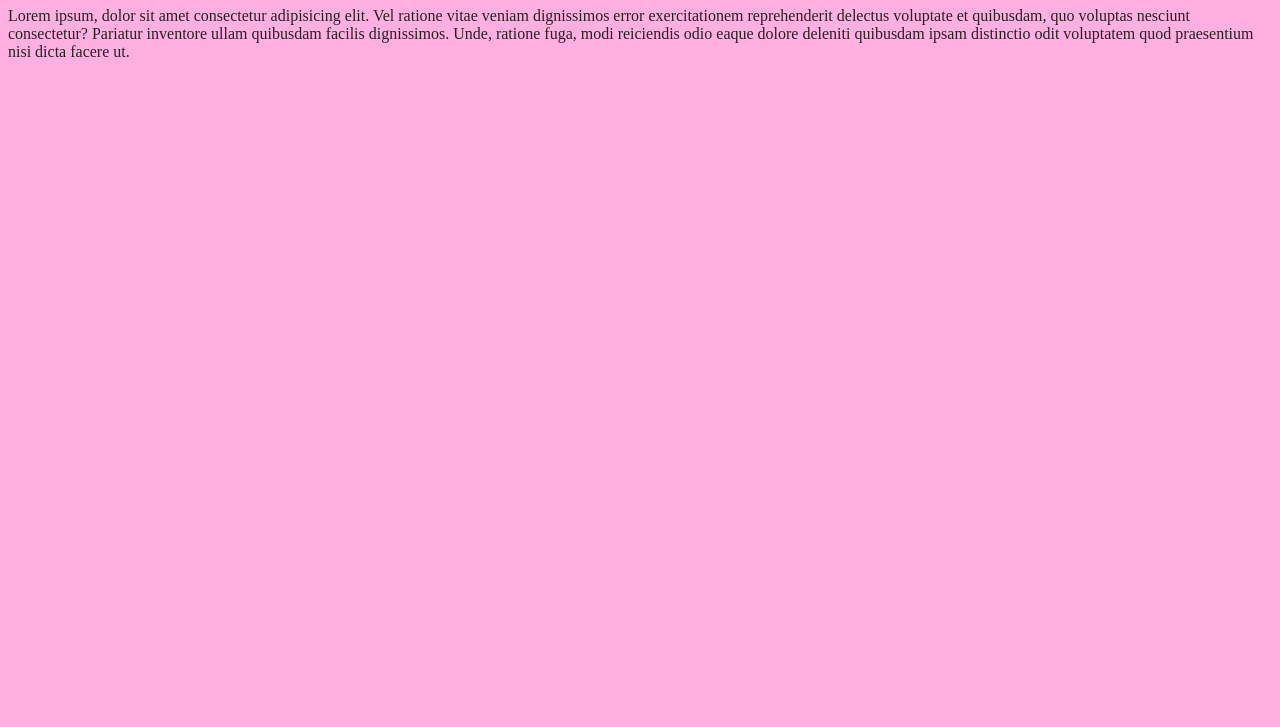
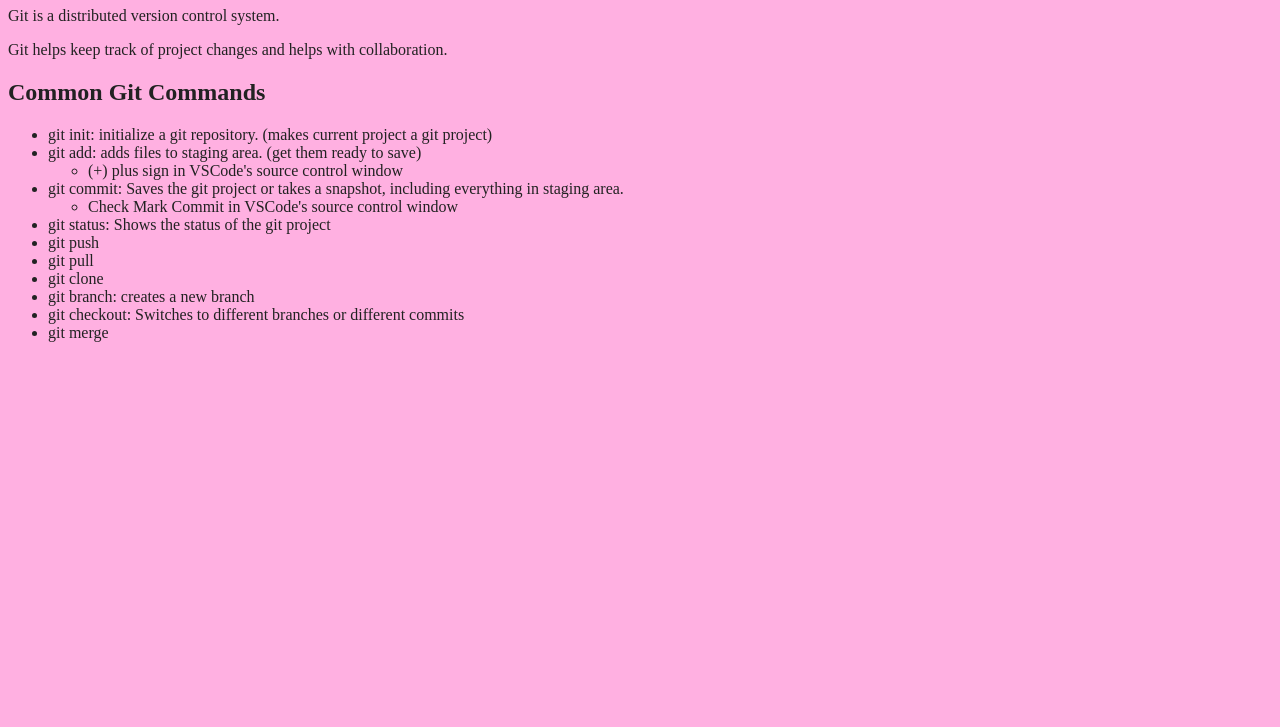
Before and after one commit to david-lapc/introduction-to-git, a plain HTML site: page index.html in a window 1280 px wide. Shown: the part 73-800 px from the top of the page. Drawn offline with Linux system fonts and the light colour scheme.

Commit message:
Added common git commands

```diff
--- a/index.html
+++ b/index.html
@@ -10,11 +10,30 @@
 
 <body>
 
-    <h1>Version 2</h1>
-    <p>Lorem ipsum, dolor sit amet consectetur adipisicing elit. Vel ratione vitae veniam dignissimos error
-        exercitationem reprehenderit delectus voluptate et quibusdam, quo voluptas nesciunt consectetur? Pariatur
-        inventore ullam quibusdam facilis dignissimos. Unde, ratione fuga, modi reiciendis odio eaque dolore deleniti
-        quibusdam ipsam distinctio odit voluptatem quod praesentium nisi dicta facere ut.</p>
+    <h1>Introduction to GIT and GITHUB</h1>
+    <p>Git is a distributed version control system.</p>
+    <p>Git helps keep track of project changes and helps with collaboration.</p>
+
+    <h2>Common Git Commands</h2>
+
+    <ul>
+        <li>git init: initialize a git repository. (makes current project a git project)</li>
+        <li>git add: adds files to staging area. (get them ready to save)</li>
+        <ul>
+            <li>(+) plus sign in VSCode's source control window</li>
+        </ul>
+        <li>git commit: Saves the git project or takes a snapshot, including everything in staging area.</li>
+        <ul>
+            <li>Check Mark Commit in VSCode's source control window</li>
+        </ul>
+        <li>git status: Shows the status of the git project</li>
+        <li>git push</li>
+        <li>git pull</li>
+        <li>git clone</li>
+        <li>git branch: creates a new branch</li>
+        <li>git checkout: Switches to different branches or different commits</li>
+        <li>git merge</li>
+    </ul>
 
 </body>
 
```
